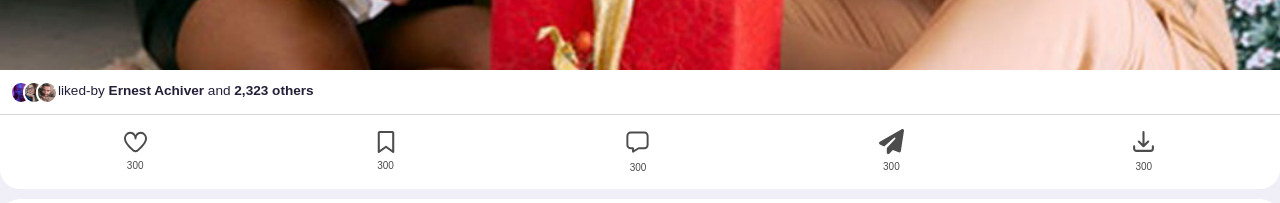
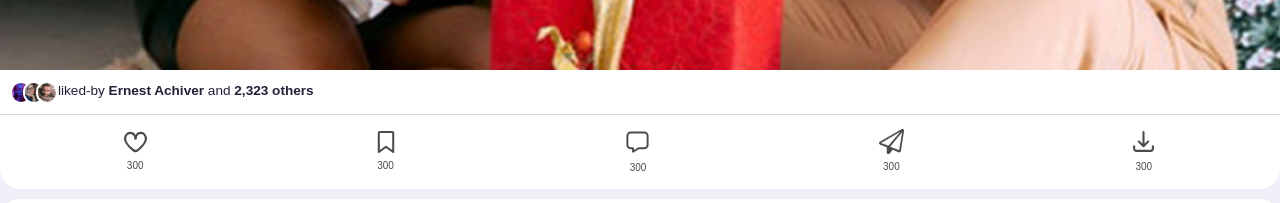
Before and after one commit to santiagocabral01/ocean-byte, a Next.js app: page / in a window 1280 px wide. Shown: the part 1260-1463 px from the top of the page. Built offline with nearby package versions, Linux system fonts and the light colour scheme.

Commit message:
update posts corrections

```diff
--- a/src/components/FeedPictureItemElement/index.tsx
+++ b/src/components/FeedPictureItemElement/index.tsx
@@ -44,15 +44,15 @@ export const FeedPictureItemElement: FunctionComponent = ()=>{
                         <div className="heart-container" title="Like">
                             <input type="checkbox" className="checkbox" id="Give-It-An-Id"/>
                             <div className="svg-container">
-                                <svg viewBox="0 0 24 24" className="svg-outline" xmlns="http://www.w3.org/2000/svg">
-                                    <path d="M17.5,1.917a6.4,6.4,0,0,0-5.5,3.3,6.4,6.4,0,0,0-5.5-3.3A6.8,6.8,0,0,0,0,8.967c0,4.547,4.786,9.513,8.8,12.88a4.974,4.974,0,0,0,6.4,0C19.214,18.48,24,13.514,24,8.967A6.8,6.8,0,0,0,17.5,1.917Zm-3.585,18.4a2.973,2.973,0,0,1-3.83,0C4.947,16.006,2,11.87,2,8.967a4.8,4.8,0,0,1,4.5-5.05A4.8,4.8,0,0,1,11,8.967a1,1,0,0,0,2,0,4.8,4.8,0,0,1,4.5-5.05A4.8,4.8,0,0,1,22,8.967C22,11.87,19.053,16.006,13.915,20.313Z">
+                                <svg strokeWidth="2" viewBox="0 0 24 24" className="svg-outline" xmlns="http://www.w3.org/2000/svg">
+                                    <path d="M 17.5 1.917 a 6.4 6.4 0 0 0 -5.5 3.3 a 6.4 6.4 0 0 0 -5.5 -3.3 A 6.8 6.8 0 0 0 0 8.967 c 0 4.547 4.786 9.513 8.8 12.88 a 4.974 4.974 0 0 0 6.4 0 C 19.214 18.48 24 13.514 24 8.967 A 6.8 6.8 0 0 0 17.5 1.917 Z m -3.774 18.1 a 2.973 2.973 0 0 1 -3.701 -0.352 C 4.947 16.006 2 11.87 2.378 8.987 a 4.8 4.8 0 0 1 4.431 -4.702 A 4.8 4.8 0 0 1 10.695 8.917 a 1 1 0 0 0 2.643 0.035 a 4.8 4.8 0 0 1 4.602 -4.737 A 4.8 4.8 0 0 1 21.619 8.987 C 22 11.87 19.053 16.006 13.796 19.982 Z">
                                     </path>
                                 </svg>
-                                <svg viewBox="0 0 24 24" className="svg-filled" xmlns="http://www.w3.org/2000/svg">
+                                <svg strokeWidth="2" viewBox="0 0 24 24" className="svg-filled" xmlns="http://www.w3.org/2000/svg">
                                     <path d="M17.5,1.917a6.4,6.4,0,0,0-5.5,3.3,6.4,6.4,0,0,0-5.5-3.3A6.8,6.8,0,0,0,0,8.967c0,4.547,4.786,9.513,8.8,12.88a4.974,4.974,0,0,0,6.4,0C19.214,18.48,24,13.514,24,8.967A6.8,6.8,0,0,0,17.5,1.917Z">
                                     </path>
                                 </svg>
-                                <svg className="svg-celebrate" width="100" height="100" xmlns="http://www.w3.org/2000/svg">
+                                <svg strokeWidth="2" className="svg-celebrate" width="100" height="100" xmlns="http://www.w3.org/2000/svg">
                                     <polygon points="10,10 20,20"></polygon>
                                     <polygon points="10,50 20,50"></polygon>
                                     <polygon points="20,80 30,70"></polygon>
@@ -105,12 +105,13 @@ export const FeedPictureItemElement: FunctionComponent = ()=>{
                 <div className="shareto-item-container">
                     <button>
                         <svg
-                        viewBox="0 0 512 512"
-                        className="shareto-item-icon"
+                            viewBox="0 0 512 512"
+                            stroke="currentColor"
+                            strokeWidth="1.7"
+                            xmlns="http://www.w3.org/2000/svg"
+                            className="shareto-item-icon"
                         >
-                            <path
-                            d="M498.1 5.6c10.1 7 15.4 19.1 13.5 31.2l-64 416c-1.5 9.7-7.4 18.2-16 23s-18.9 5.4-28 1.6L284 427.7l-68.5 74.1c-8.9 9.7-22.9 12.9-35.2 8.1S160 493.2 160 480V396.4c0-4 1.5-7.8 4.2-10.7L331.8 202.8c5.8-6.3 5.6-16-.4-22s-15.7-6.4-22-.7L106 360.8 17.7 316.6C7.1 311.3 .3 300.7 0 288.9s5.9-22.8 16.1-28.7l448-256c10.7-6.1 23.9-5.5 34 1.4z"
-                            ></path>
+                            <path d="M 16.1 260.2 c -22.6 12.9 -20.5 47.3 3.6 57.3 L 160 376 V 479.3 c 0 18.1 14.6 32.7 32.7 32.7 c 9.7 0 18.9 -4.3 25.1 -11.8 l 62 -74.3 l 123.9 51.6 c 18.9 7.9 40.8 -4.5 43.9 -24.7 l 64 -416 c 1.9 -12.1 -3.4 -24.3 -13.5 -31.2 s -23.3 -7.5 -34 -1.4 l -448 256 z m 24.007 26.644 L 444.035 52.33 L 192.266 343.315 l 0.785 1.569 L 39.323 287.628 z M 413.446 435.866 L 227.561 362.139 L 475.408 60.174 L 414.231 436.65 z"></path>
                         </svg>
                     </button>
 
```
